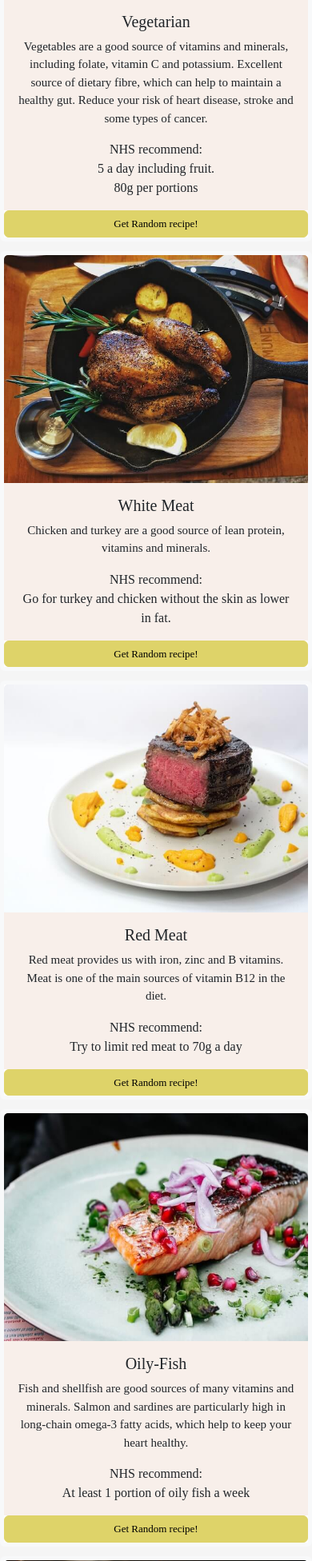
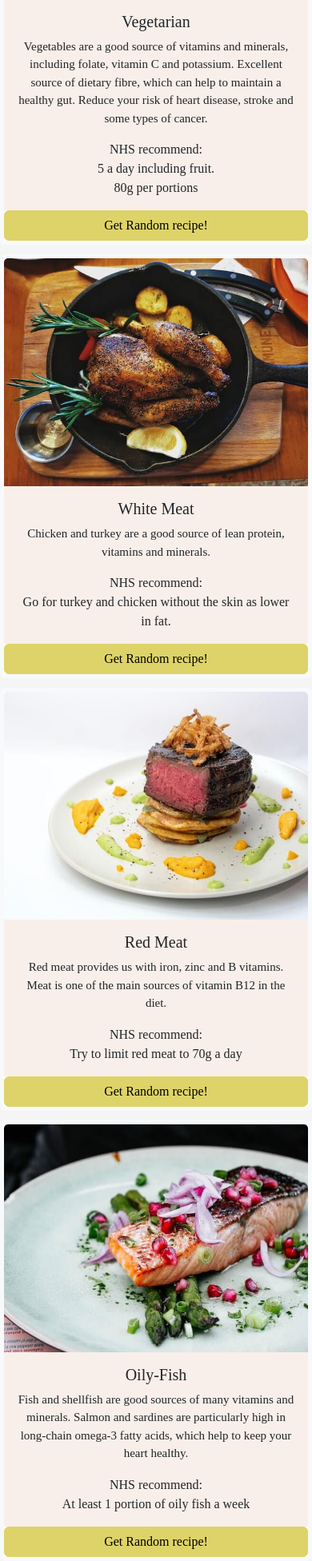
Before and after one commit to nddpj00/balanced-diet-menu-finder, a Flask app: page / in a window 390 px wide. Shown: the part 451-2403 px from the top of the page at 80% size. Run offline with Flask 2, Linux system fonts and the light colour scheme; data that the repository does not hold is empty; some libraries are stand-ins or nearby versions; some web fonts are replaced.

Commit message:
increasing 'get random recipe' button size

```diff
--- a/mealplanner/static/css/style.css
+++ b/mealplanner/static/css/style.css
@@ -268,4 +268,8 @@ font-family: 'Volkhov', serif;
     font-size: 12px;
 }
 
+.random-btn{
+    font-size: 16px;
 }
+
+}
--- a/mealplanner/templates/categories.html
+++ b/mealplanner/templates/categories.html
@@ -27,7 +27,7 @@
     </div>
     <!-- Button trigger modal -->
 
-    <button type="button" class="btn btn-primary" onclick="{%  set random_vegmeal = veg_recipe|random %}"
+    <button type="button" class="btn random-btn" onclick="{%  set random_vegmeal = veg_recipe|random %}"
       data-bs-toggle="modal" data-bs-target="#randomVegModal">
       Get Random recipe!
     </button>
@@ -103,7 +103,7 @@
           NHS recommend: <br> Go for turkey and chicken without the skin as lower in fat.
       </div>
     </div>
-    <button type="button" class="btn" onclick="{% set random_wmeat = wmeat_recipe|random %}" data-bs-toggle="modal"
+    <button type="button" class="btn random-btn" onclick="{% set random_wmeat = wmeat_recipe|random %}" data-bs-toggle="modal"
       data-bs-target="#randomWmeatModal">
       Get Random recipe!
     </button>
@@ -181,7 +181,7 @@
       </div>
 
     </div>
-    <button type="button" class="btn" onclick="{%  set random_rmeat = rmeat_recipe|random %}" data-bs-toggle="modal"
+    <button type="button" class="btn random-btn" onclick="{%  set random_rmeat = rmeat_recipe|random %}" data-bs-toggle="modal"
       data-bs-target="#randomRmeatModal">
       Get Random recipe!
     </button>
@@ -259,7 +259,7 @@
           NHS recommend: <br> At least 1 portion of oily fish a week <br>
       </div>
     </div>
-    <button type="button" class="btn" onclick="{%  set random_ofish = ofish_recipe|random %}" data-bs-toggle="modal"
+    <button type="button" class="btn random-btn" onclick="{%  set random_ofish = ofish_recipe|random %}" data-bs-toggle="modal"
       data-bs-target="#randomOfishModal">
       Get Random recipe!
     </button>
@@ -335,7 +335,7 @@
           NHS recommend: <br> At least 2 portions of fish a week, including 1 of oily fish <br>
       </div>
     </div>
-      <button type="button" class="btn" onclick="{%  set random_wfish = wfish_recipe|random %}" data-bs-toggle="modal"
+      <button type="button" class="btn random-btn" onclick="{%  set random_wfish = wfish_recipe|random %}" data-bs-toggle="modal"
         data-bs-target="#randomWfishModal">
         Get Random recipe!
       </button>
```
